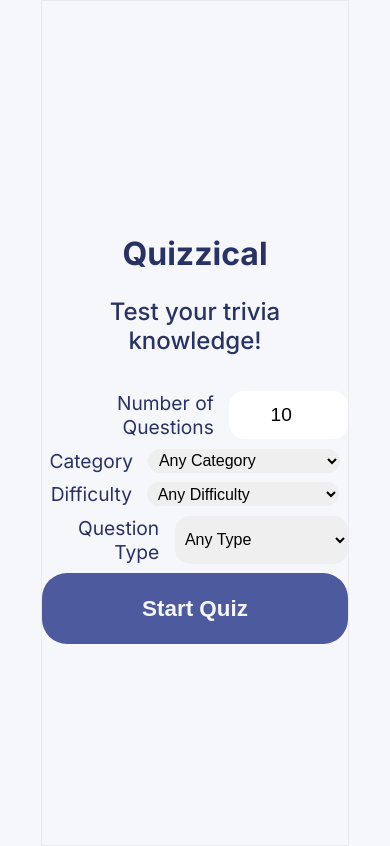
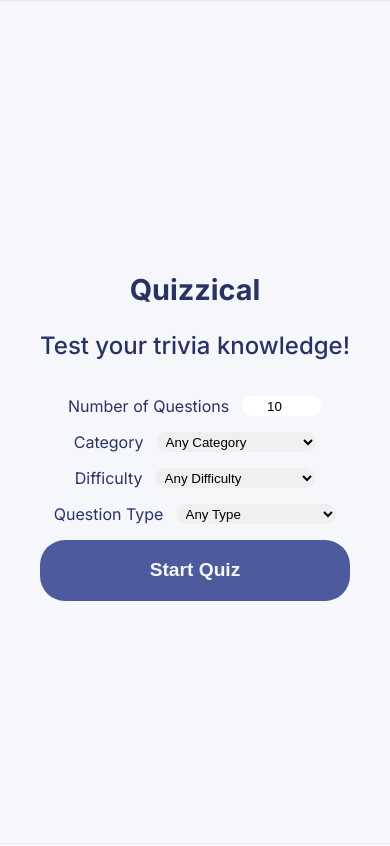
Before and after one commit to mrmendoza-dev/quizzical-trivia-app, a React (Vite) app: page / in a window 390 px wide. Built offline with nearby package versions, Linux system fonts and the light colour scheme.

Commit message:
added media queries

```diff
--- a/src/App.css
+++ b/src/App.css
@@ -1,3 +1,7 @@
+
+* {
+  box-sizing: border-box;
+}
 
 :root {
   --fontColor: #293264;
@@ -19,22 +23,16 @@ body {
 .App {
   text-align: center;
   font-family: Inter;
-
-  min-width: 800px;
-  max-width: 1200px;
-  width: 80%;
-
-
+  min-width: 400px;
   height: 100vh;
-
   color: var(--fontColor);
   background-color: var(--bgColor);
-
   display: flex;
   flex-direction: column;
   justify-content: center;
   align-items: center;
   border: 1px solid #e9eaeb;
+  font-size: 1rem;
 }
 
 
@@ -42,7 +40,7 @@ body {
 /* Title Page */
 .title-header {
   font-weight: 700;
-  font-size: 2rem;
+  font-size: 1.8rem;
   margin-bottom: 0;
 
 }
@@ -52,8 +50,6 @@ body {
   font-size: 1.5rem;
   margin-bottom: 1.5em;
 }
-
-
 
 
 
@@ -134,29 +130,27 @@ button {
 
 .start-btn {
   background-color: var(--accentDark);
-  font-size: 1.4rem;
+  font-size: 1.2rem;
   font-weight: 600;
-
   color: #F5F7FB;
-  padding: 1em 3em;
+  padding: 1em 2em;
   /* width: 30%; */
   border-radius: 25px;
-    border: none;
+  border: none;
 }
 
 
 .game-btn {
   background-color: var(--accentDark);
-    font-size: 1rem;
+  font-size: 1rem;
   font-weight: 600;
-
   color: #F5F7FB;
   padding: 1.25em 3em;
-
   border-radius: 20px;
   margin-top: 1.5em;
   border: none;
 }
+
 
 .trivia-form {
   text-align: right;
@@ -171,15 +165,13 @@ button {
 
 }
 .trivia-input label {
-      font-size: 1.2rem;
-      padding-right: .8em;
+    padding-right: .8em;
 
 }
 .trivia-input input {
     border-radius: 15px;
     border: none;
     text-align: center;
-    font-size: 1.2rem;
     width: 6em;
 }
 
@@ -187,7 +179,6 @@ button {
   border-radius: 15px;
   border: none;
   width: 12em;
-  font-size: 1rem;
   padding: 0 .4em;
   text-align: left;
   padding-right: .8em;
@@ -206,15 +197,16 @@ button {
 
 
 
-@media (max-width: 400px) {
+@media (min-width: 800px) {
     .App {
-        font-size: .6rem;
+        font-size: 1.4rem;
         display: flex;
-        min-width: 80%;
-        max-width: 400px;
-        width: 90%;
         margin-left: auto;
         margin-right: auto;
+        width: 800px;
+    }
+    .title-header {
+      font-size: 2rem;
     }
 
 }
```
